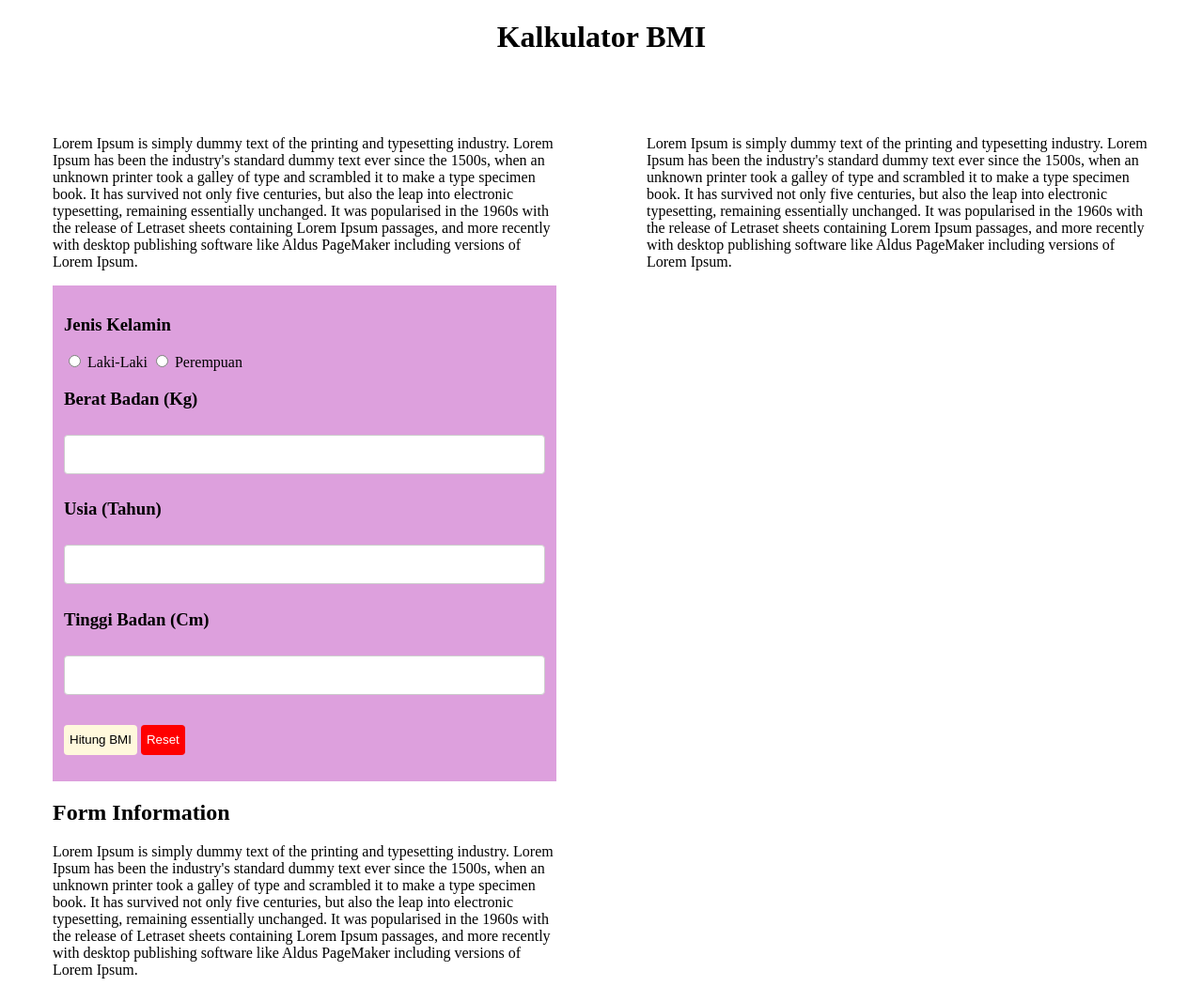
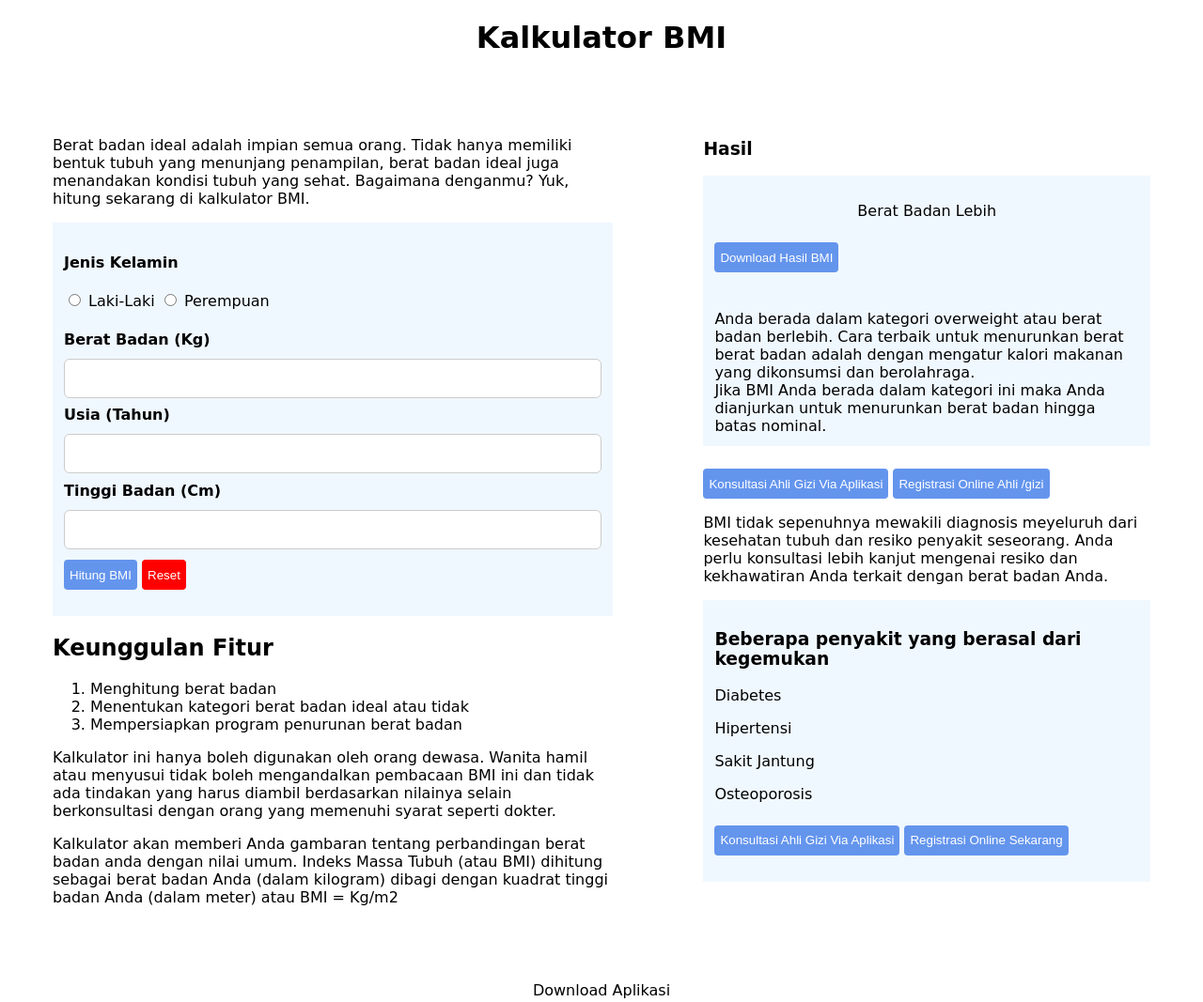
Before and after one commit to revou-fundamental-course/5-aug-24-Fitri1779, a plain HTML site: page index.html in a window 1280 px wide. Shown: the top 1067 px of the page at 94% size. Drawn offline with Linux system fonts and the light colour scheme.

Commit message:
update layout + styling

```diff
--- a/css/style.css
+++ b/css/style.css
@@ -8,9 +8,13 @@ main {
   display: flex;
 }
 
+body {
+  font-family: cursive;
+}
+
 form {
   padding: 12px;
-  background-color: plum;
+  background-color: aliceblue;
 }
 
 aside {
@@ -21,6 +25,7 @@ aside {
   height: 32px;
   border: none;
   border-radius: 4px;
+  text-align: center;
 }
 
 .form-btn-container {
@@ -29,7 +34,8 @@ aside {
 }
 
 .bg-cornsilk {
-  background-color: cornsilk;
+  background-color: cornflowerblue;
+  color: white;
 }
 
 .bg-reset {
@@ -40,15 +46,20 @@ aside {
 input[type="number"] {
   width: 100%;
   padding: 12px 20px;
-  margin: 8px 0;
+  margin: -14px 0;
   display: inline-block;
   border: 1px solid #ccc;
-  border-radius: 4px;
+  border-radius: 6px;
   box-sizing: border-box;
   font-family: "Courier New", Courier, monospace;
   font-size: 14px;
 }
 
+section {
+  padding: 12px;
+  background-color: aliceblue;
+}
+
 footer {
   text-align: center;
 }
--- a/index.html
+++ b/index.html
@@ -16,31 +16,29 @@
       <aside>
         <article>
           <p>
-            Lorem Ipsum is simply dummy text of the printing and typesetting industry. Lorem Ipsum has been the industry's standard dummy text ever since the 1500s, when an unknown printer took a galley of type and scrambled it to make a
-            type specimen book. It has survived not only five centuries, but also the leap into electronic typesetting, remaining essentially unchanged. It was popularised in the 1960s with the release of Letraset sheets containing Lorem
-            Ipsum passages, and more recently with desktop publishing software like Aldus PageMaker including versions of Lorem Ipsum.
+            Berat badan ideal adalah impian semua orang. Tidak hanya memiliki bentuk tubuh yang menunjang penampilan, berat badan ideal juga menandakan kondisi tubuh yang sehat. Bagaimana denganmu? Yuk, hitung sekarang di kalkulator BMI.
           </p>
         </article>
 
         <form>
           <div>
-            <h3>Jenis Kelamin</h3>
+            <h4>Jenis Kelamin</h4>
             <input type="radio" id="laki-laki" name="jenis-kelamin" value="laki-laki" /> <label for="laki-laki">Laki-Laki</label> <input type="radio" id="perempuan" name="jenis-kelamin" value="perempuan" />
             <label for="perempuan">Perempuan</label>
           </div>
 
           <div>
-            <h3>Berat Badan (Kg)</h3>
+            <h4>Berat Badan (Kg)</h4>
             <input type="number" />
           </div>
 
           <div>
-            <h3>Usia (Tahun)</h3>
+            <h4>Usia (Tahun)</h4>
             <input type="number" />
           </div>
 
           <div>
-            <h3>Tinggi Badan (Cm)</h3>
+            <h4>Tinggi Badan (Cm)</h4>
             <input type="number" />
           </div>
 
@@ -52,29 +50,71 @@
 
         <article>
           <header>
-            <h2>Form Information</h2>
+            <h2>Keunggulan Fitur</h2>
           </header>
 
           <p>
-            Lorem Ipsum is simply dummy text of the printing and typesetting industry. Lorem Ipsum has been the industry's standard dummy text ever since the 1500s, when an unknown printer took a galley of type and scrambled it to make a
-            type specimen book. It has survived not only five centuries, but also the leap into electronic typesetting, remaining essentially unchanged. It was popularised in the 1960s with the release of Letraset sheets containing Lorem
-            Ipsum passages, and more recently with desktop publishing software like Aldus PageMaker including versions of Lorem Ipsum.
+            <ol type="1";>
+              <li>Menghitung berat badan</li>
+              <li>Menentukan kategori berat badan ideal atau tidak</li>
+              <li>Mempersiapkan program penurunan berat badan</li>
+            </ol>
+          </p>
+        </article>
+        <article>
+          <p>
+            Kalkulator ini hanya boleh digunakan oleh orang dewasa. Wanita hamil atau menyusui tidak boleh mengandalkan pembacaan BMI ini dan tidak ada tindakan yang harus diambil berdasarkan nilainya selain berkonsultasi dengan orang yang memenuhi syarat seperti dokter.
+          </p>
+          <p>
+            Kalkulator akan memberi Anda gambaran tentang perbandingan berat badan anda dengan nilai umum. Indeks Massa Tubuh (atau BMI) dihitung sebagai berat badan Anda (dalam kilogram) dibagi dengan kuadrat tinggi badan Anda (dalam meter) atau BMI = Kg/m2
           </p>
         </article>
       </aside>
 
       <aside>
+        <header>
+          <h3>Hasil</h3>
+        </header>
         <section>
-          <p>
-            Lorem Ipsum is simply dummy text of the printing and typesetting industry. Lorem Ipsum has been the industry's standard dummy text ever since the 1500s, when an unknown printer took a galley of type and scrambled it to make a
-            type specimen book. It has survived not only five centuries, but also the leap into electronic typesetting, remaining essentially unchanged. It was popularised in the 1960s with the release of Letraset sheets containing Lorem
-            Ipsum passages, and more recently with desktop publishing software like Aldus PageMaker including versions of Lorem Ipsum.
+            <p class="main-title">
+              Berat Badan Lebih
+            </p>
+            <div class="form-btn-container">
+              <button class="button bg-cornsilk">Download Hasil BMI</button>
+            </div>
+        </section>
+
+        <section>
+          Anda berada dalam kategori overweight atau berat badan berlebih. Cara terbaik untuk menurunkan berat berat badan adalah dengan mengatur kalori makanan yang dikonsumsi dan berolahraga. <br>
+          Jika BMI Anda berada dalam kategori ini maka Anda dianjurkan untuk menurunkan berat badan hingga batas nominal.
+        </section>
+        <div class="form-btn-container">
+          <button class="button bg-cornsilk">Konsultasi Ahli Gizi Via Aplikasi</button>
+          <button class="button bg-cornsilk">Registrasi Online Ahli /gizi</button>
+        </div>
+        <p>
+          BMI tidak sepenuhnya mewakili diagnosis meyeluruh dari kesehatan tubuh dan resiko penyakit seseorang. Anda perlu konsultasi lebih kanjut mengenai resiko dan kekhawatiran Anda terkait dengan berat badan Anda.
+        </p>
+
+        <section>
+          <p class="main-title">
+            <h3>Beberapa penyakit yang berasal dari kegemukan</h3>
           </p>
-        </section>
+          <p>Diabetes</p>
+          <p>Hipertensi</p>
+          <p>Sakit Jantung</p>
+          <p>Osteoporosis</p>
+          <div class="form-btn-container">
+            <button class="button bg-cornsilk">Konsultasi Ahli Gizi Via Aplikasi</button>
+            <button class="button bg-cornsilk">Registrasi Online Sekarang</button>
+      </section>
       </aside>
     </main>
 
     <footer>
+      <p>Download Aplikasi</p>
+      <link rel="stylesheet" href="">
+      <link rel="stylesheet" href="">
       <p>Made by Fitri</p>
     </footer>
   </body>
```
